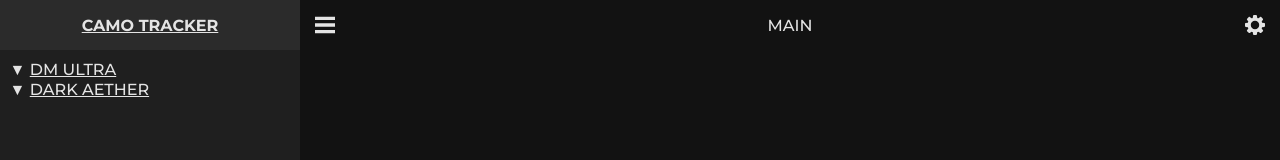
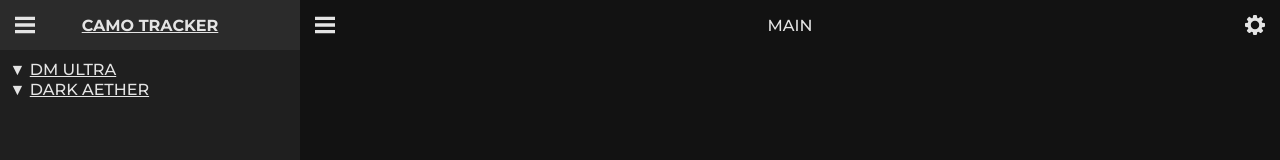
Before and after one commit to Hartaithan/camo-tracker, a React (Create React App) app: page / in a window 1280 px wide. Shown: the top 160 px of the page. Built offline with nearby package versions, Linux system fonts and the light colour scheme.

Commit message:
changes paths(10)

```diff
--- a/src/components/sidebarComponent.js
+++ b/src/components/sidebarComponent.js
@@ -10,9 +10,16 @@ function Sidebar() {
 
 	return (
 		<div className="tracker_sidebar" style={{ left: sidebarState.isOpen ? "0px" : "-300px" }}>
-			<Link className="tracker_sidebar_header" to="/">
-				CAMO TRACKER
-			</Link>
+			<div className="tracker_sidebar_header">
+				<div className="tracker_sidebar_header_menu" onClick={() => dispatch({ type: "TOGGLE_SIDEBAR" })}>
+					<svg xmlns="http://www.w3.org/2000/svg" width="24" height="24" viewBox="0 0 24 24">
+						<path d="M24 6h-24v-4h24v4zm0 4h-24v4h24v-4zm0 8h-24v4h24v-4z" />
+					</svg>
+				</div>
+				<div className="tracker_sidebar_header_link">
+					<Link to="/camo-tracker/">CAMO TRACKER</Link>
+				</div>
+			</div>
 			<div className="tracker_sidebar_container">
 				<div className="tracker_sidebar_container_collapse">
 					<Collapsible handleTriggerClick={() => dispatch({ type: "TOGGLE_COLLAPSIBLE", mast: "dm", id: 0 })} open={sidebarState.collapsibleIsOpen.dm[0] ? true : false} trigger="▼ " triggerSibling={() => <Link to="/dm">DM ULTRA</Link>} transitionTime={100}>
--- a/src/index.js
+++ b/src/index.js
@@ -16,7 +16,7 @@ store.subscribe(() => {
 
 ReactDOM.render(
 		<Provider store={store}>
-			<HashRouter basename="/camo-tracker">
+			<HashRouter basename={process.env.PUBLIC_URL}>
 				<React.StrictMode>
 					<App />
 				</React.StrictMode>
```
Also changed, not shown: 1 other file (tests, documents, lock files or other folders).
